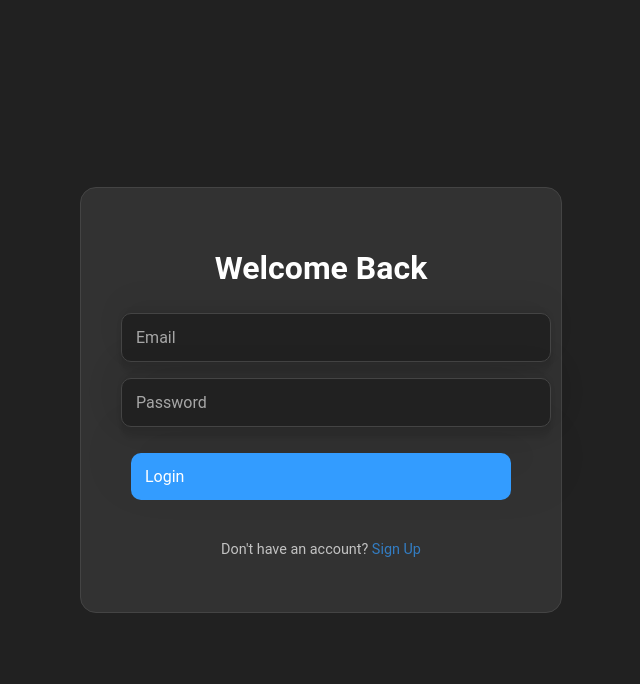
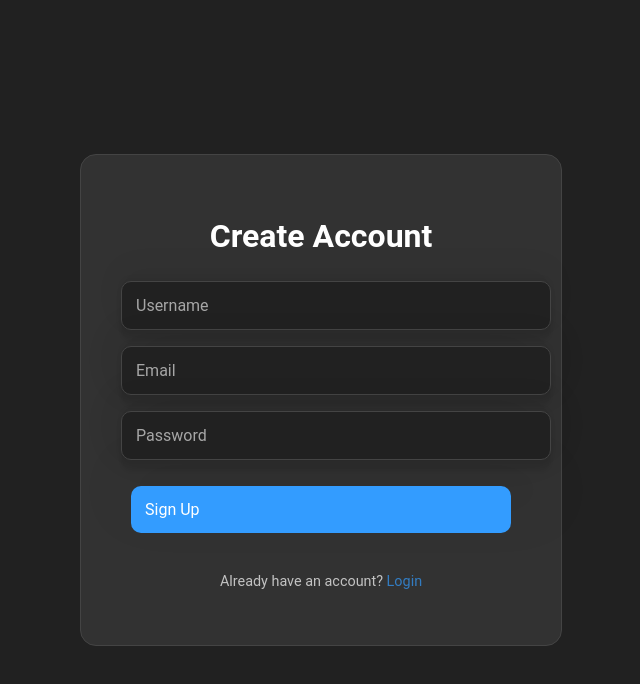
Before and after one commit to arnavvtyagii/NexaGPT, a React (Vite) app in the folder Frontend/: page /login in a window 1280 px wide. Shown: the top 684 px of the page, without its empty margins (319-959 px from the left). Built offline with nearby package versions, Linux system fonts and the light colour scheme.

Commit message:
handling form errors

```diff
--- a/Frontend/src/Login.css
+++ b/Frontend/src/Login.css
@@ -75,3 +75,14 @@
 .authLink a:hover {
   text-decoration: underline;
 }
+body.dark .errorText {
+  background: rgba(255, 0, 0, 0.1);
+  border: 1px solid rgba(255, 0, 0, 0.4);
+  color: #ff4d4d;
+}
+
+body.light .errorText {
+  background: rgba(255, 0, 0, 0.08);
+  border: 1px solid rgba(255, 0, 0, 0.25);
+  color: #d60000;
+}
--- a/Frontend/src/Login.jsx
+++ b/Frontend/src/Login.jsx
@@ -1,17 +1,45 @@
-import "./Login.css";
+import "./Signup.css";
 import { Link, useNavigate } from "react-router-dom";
 import { useState } from "react";
 
-function Login() {
+function Signup() {
   const navigate = useNavigate();
 
+  const [username, setUsername] = useState("");
+
   const [email, setEmail] = useState("");
+
   const [password, setPassword] = useState("");
 
-  const handleLogin = async () => {
+  const [error, setError] = useState("");
+
+  const handleSignup = async () => {
     try {
-      const response = await fetch(
-        "https://nexagpt.onrender.com/api/auth/login",
+      setError("");
+      const signupResponse = await fetch(
+        "https://nexagpt.onrender.com/api/auth/signup",
+        {
+          method: "POST",
+          headers: {
+            "Content-Type": "application/json",
+          },
+          body: JSON.stringify({
+            username,
+            email,
+            password,
+          }),
+        },
+      );
+
+      const signupData = await signupResponse.json();
+      if (!signupResponse.ok) {
+        setError(signupData.message);
+        return;
+      }
+
+      // Automatically log in
+      const loginResponse = await fetch(
+        "https://nexagpt.onrender.com/api/auth/",
         {
           method: "POST",
           headers: {
@@ -24,26 +52,28 @@ function Login() {
         },
       );
 
-      const data = await response.json();
+      const loginData = await loginResponse.json();
 
-      if (!response.ok) {
-        alert(data.message);
-        return;
-      }
-
-      localStorage.setItem("token", data.token);
+      localStorage.setItem("token", loginData.token);
 
       navigate("/");
     } catch (err) {
       console.log(err);
-      alert("Login failed");
+      alert("Signup failed");
     }
   };
 
   return (
     <div className="authContainer">
       <div className="authBox">
-        <h1 className="authTitle">Welcome Back</h1>
+        <h1 className="authTitle">Create Account</h1>
+
+        <input
+          className="authInput"
+          placeholder="Username"
+          value={username}
+          onChange={(e) => setUsername(e.target.value)}
+        />
 
         <input
           className="authInput"
@@ -61,16 +91,17 @@ function Login() {
           onChange={(e) => setPassword(e.target.value)}
         />
 
-        <button className="authButton" onClick={handleLogin}>
-          Login
+        <button className="authButton" onClick={handleSignup}>
+          Sign Up
         </button>
 
+        {error && <p className="errorText">{error}</p>}
         <p className="authLink">
-          Don't have an account? <Link to="/signup">Sign Up</Link>
+          Already have an account? <Link to="/login">Login</Link>
         </p>
       </div>
     </div>
   );
 }
 
-export default Login;
+export default Signup;
--- a/Frontend/src/Signup.css
+++ b/Frontend/src/Signup.css
@@ -75,3 +75,14 @@
 .authLink a:hover {
   text-decoration: underline;
 }
+body.dark .errorText {
+  background: rgba(255, 0, 0, 0.1);
+  border: 1px solid rgba(255, 0, 0, 0.4);
+  color: #ff4d4d;
+}
+
+body.light .errorText {
+  background: rgba(255, 0, 0, 0.08);
+  border: 1px solid rgba(255, 0, 0, 0.25);
+  color: #d60000;
+}
--- a/Frontend/src/Signup.jsx
+++ b/Frontend/src/Signup.jsx
@@ -6,16 +6,16 @@ function Signup() {
   const navigate = useNavigate();
 
   const [username, setUsername] = useState("");
-
   const [email, setEmail] = useState("");
-
   const [password, setPassword] = useState("");
-
   const [error, setError] = useState("");
+  const [loading, setLoading] = useState(false);
 
   const handleSignup = async () => {
     try {
       setError("");
+      setLoading(true);
+
       const signupResponse = await fetch(
         "https://nexagpt.onrender.com/api/auth/signup",
         {
@@ -32,12 +32,13 @@ function Signup() {
       );
 
       const signupData = await signupResponse.json();
+
       if (!signupResponse.ok) {
         setError(signupData.message);
         return;
       }
 
-      // Automatically log in
+      // auto login
       const loginResponse = await fetch(
         "https://nexagpt.onrender.com/api/auth/login",
         {
@@ -45,21 +46,24 @@ function Signup() {
           headers: {
             "Content-Type": "application/json",
           },
-          body: JSON.stringify({
-            email,
-            password,
-          }),
+          body: JSON.stringify({ email, password }),
         },
       );
 
       const loginData = await loginResponse.json();
 
+      if (!loginResponse.ok) {
+        setError("Signup succeeded but login failed.");
+        return;
+      }
+
       localStorage.setItem("token", loginData.token);
-
       navigate("/");
     } catch (err) {
       console.log(err);
-      alert("Signup failed");
+      setError("Signup failed. Please try again.");
+    } finally {
+      setLoading(false);
     }
   };
 
@@ -91,11 +95,16 @@ function Signup() {
           onChange={(e) => setPassword(e.target.value)}
         />
 
-        <button className="authButton" onClick={handleSignup}>
-          Sign Up
+        <button
+          className="authButton"
+          onClick={handleSignup}
+          disabled={loading}
+        >
+          {loading ? "Creating..." : "Sign Up"}
         </button>
 
         {error && <p className="errorText">{error}</p>}
+
         <p className="authLink">
           Already have an account? <Link to="/login">Login</Link>
         </p>
```
